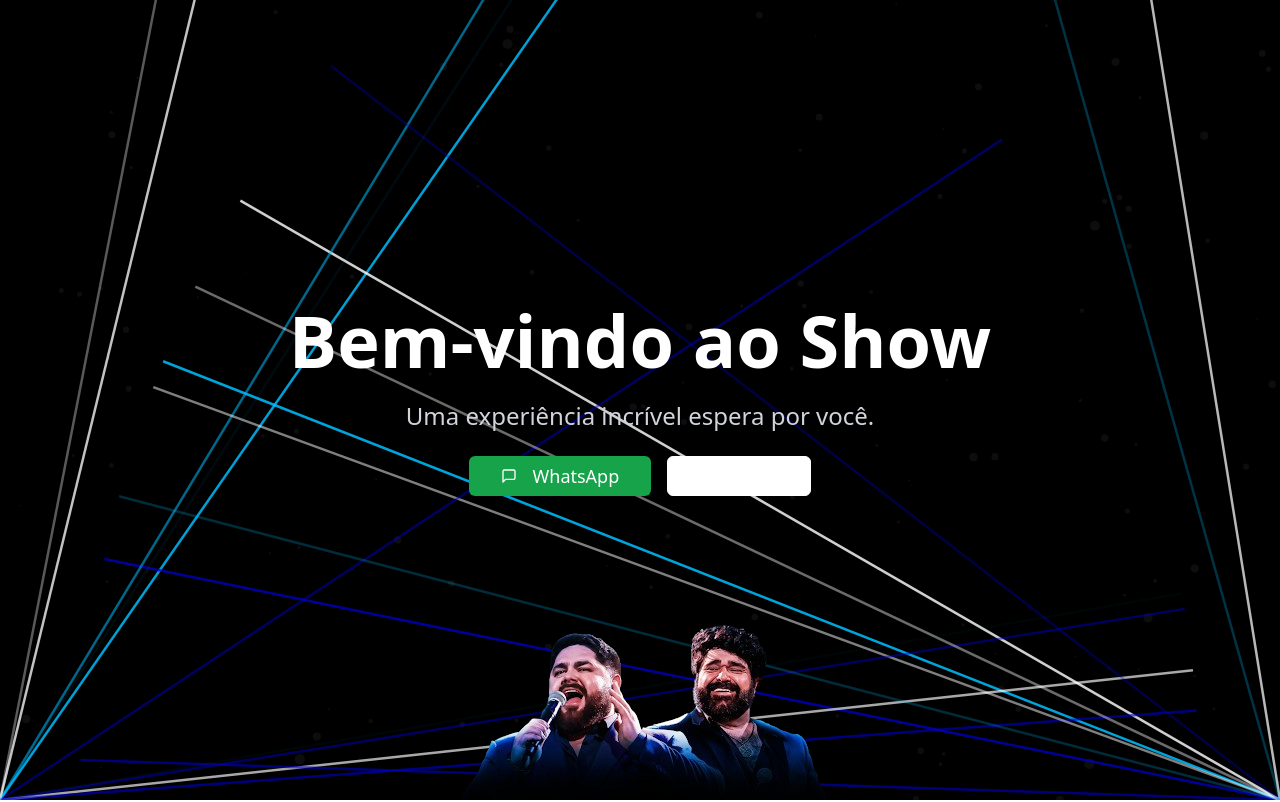
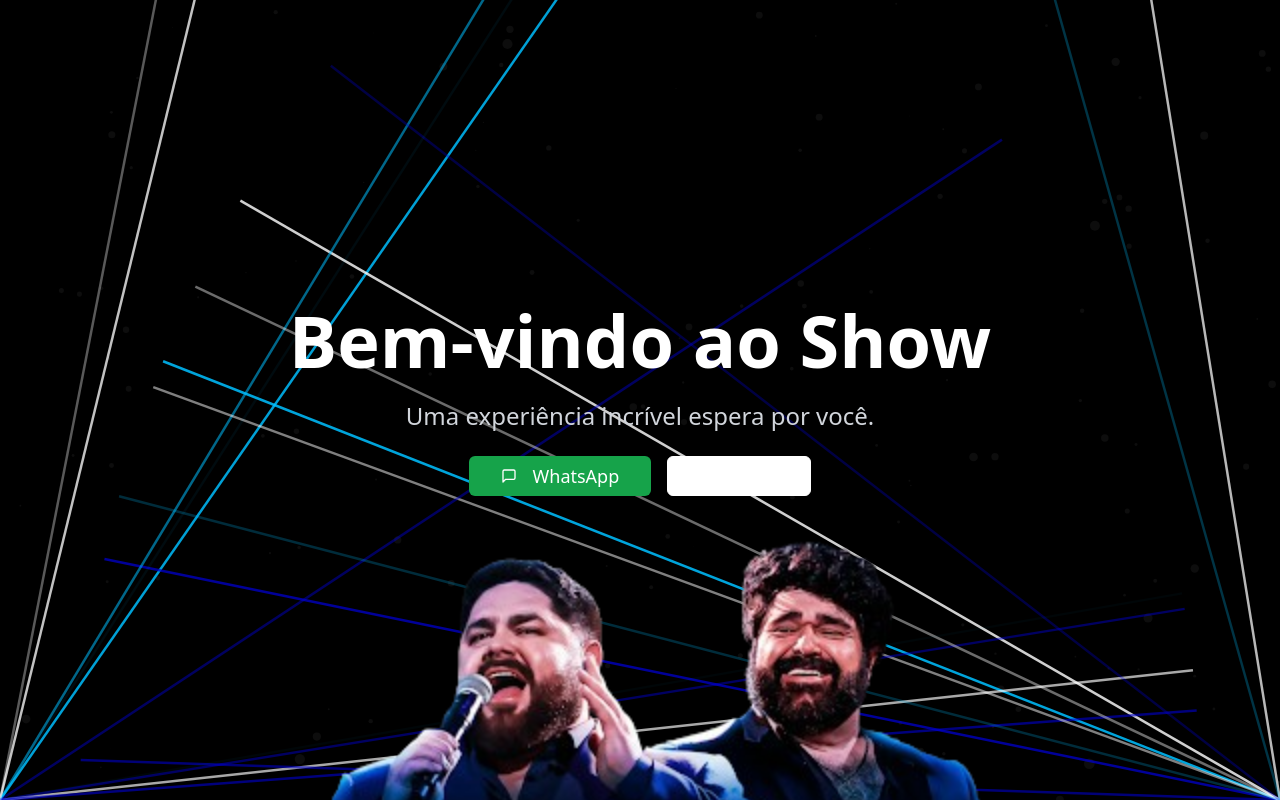
Before and after one commit to DevZipMateus/base-site-vendedores, a React (Vite) app: page / in a window 1280 px wide. Shown: the top 802 px of the page. Built offline with nearby package versions, Linux system fonts and the light colour scheme.

Commit message:
Double image size

```diff
--- a/src/components/CanvasHero.tsx
+++ b/src/components/CanvasHero.tsx
@@ -188,7 +188,7 @@ const CanvasHero = () => {
         src="/lovable-uploads/dcbea98b-fbcb-42cb-8e8b-0d64f6137284.png"
         alt="Hero Image"
         className="absolute bottom-0 left-1/2 transform -translate-x-1/2 max-w-full h-auto"
-        style={{ zIndex: 3 }}
+        style={{ zIndex: 3, transform: 'translateX(-50%) scale(2)' }}
       />
 
       <div className="relative" style={{ zIndex: 2 }}>
```
